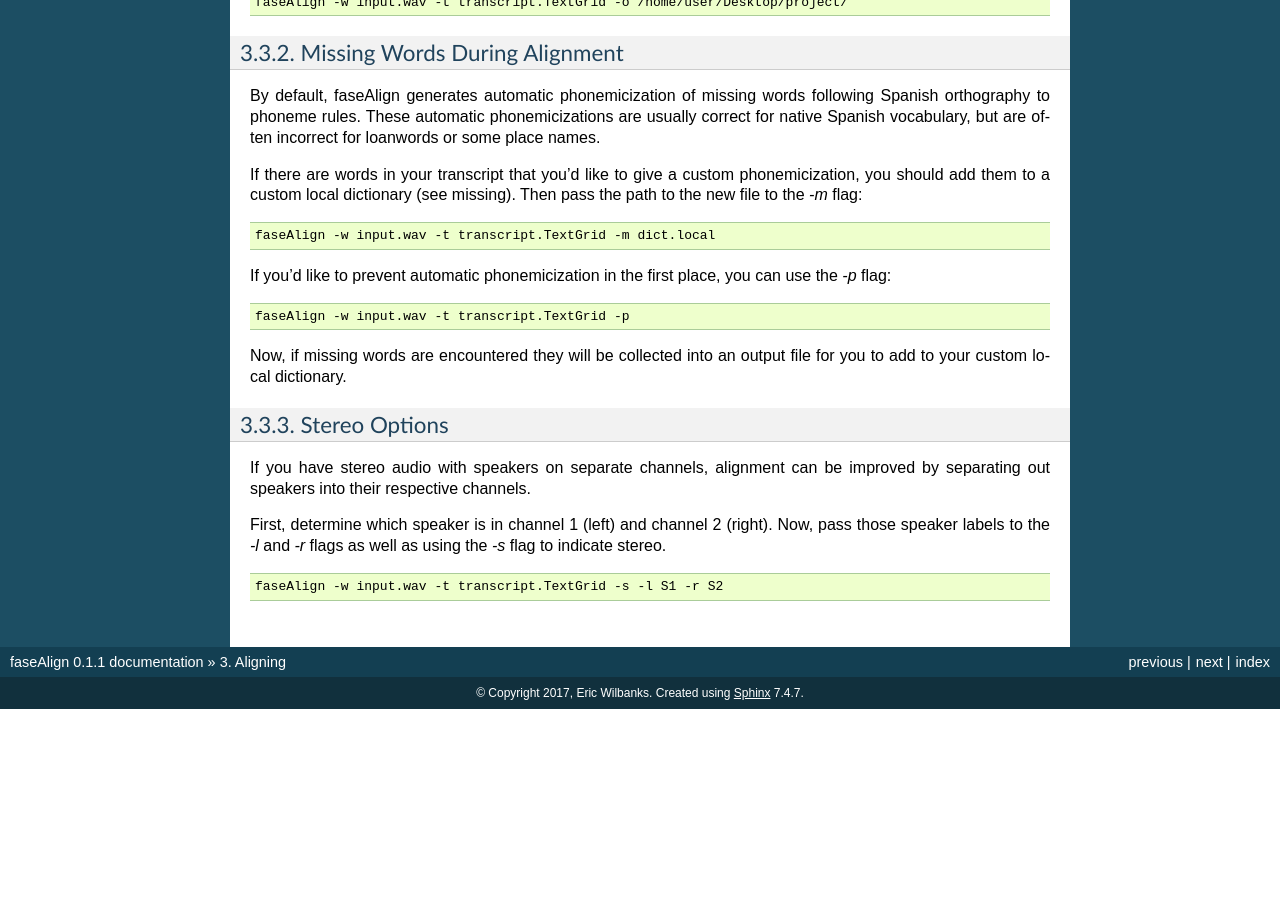
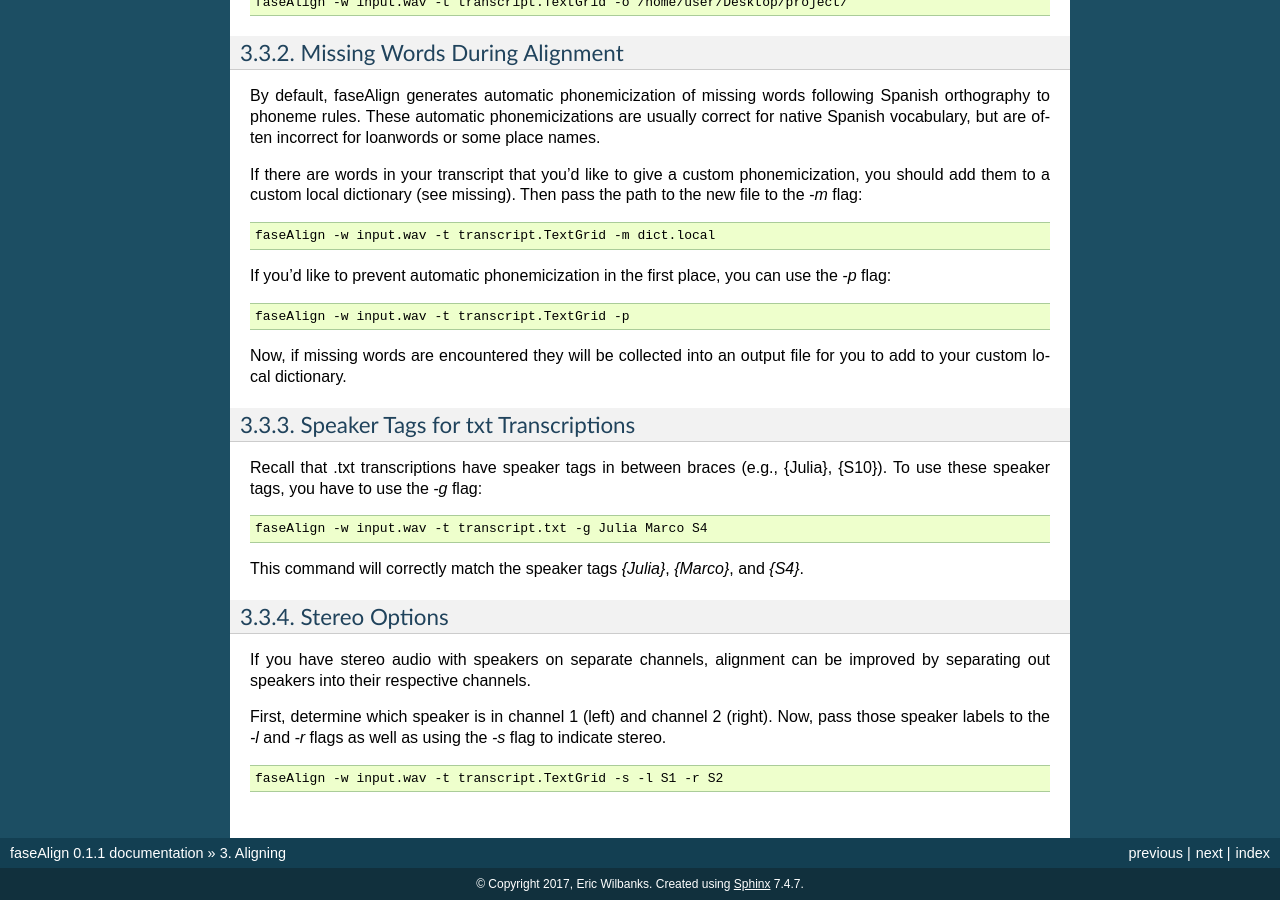
Before and after one commit to EricWilbanks/faseAlign, a Sphinx documentation site: the page built from docs/aligning.rst, in a window 1280 px wide and 900 px high, scrolled down 842 px. Built offline with Sphinx 7.4.7, drawn with Linux system fonts in a browser that asks for light colours; before the commit the page ends 1551 px from its top, so only the background shows below that; some of the changed text lies outside the part shown.

Commit message:
speaker tag update

```diff
--- a/docs/aligning.rst
+++ b/docs/aligning.rst
@@ -69,6 +69,18 @@ If you'd like to prevent automatic phonemicization in the first place, you can u
 
 Now, if missing words are encountered they will be collected into an output file for you to add to your custom local dictionary.
 
+Speaker Tags for txt Transcriptions
++++++++++++++++++++++++++++++++++++
+
+Recall that .txt transcriptions have speaker tags in between braces (e.g., {Julia}, {S10}). To use these speaker tags, you have to use the `-g` flag:
+
+.. code-block:: bash
+
+	faseAlign -w input.wav -t transcript.txt -g Julia Marco S4
+
+This command will correctly match the speaker tags `{Julia}`, `{Marco}`, and `{S4}`.
+
+
 Stereo Options
 ++++++++++++++
 
--- a/docs/preparation.rst
+++ b/docs/preparation.rst
@@ -34,9 +34,9 @@ It is **strongly suggested** to use transcriptions in Praat TextGrid format as i
 
 faseAlign also supports transcriptions in .txt format as in the above example. This approach has the benefit of not needing any determination of turn boundaries, but suffers from slightly poorer alignments. This is due to the fact that the entire wav file is aligned to the entire transcription.  In this method, speakers cannot overlap in the output alignment (since the file is processed in one linear chunk).
 
-Speakers are still separated into different tiers following alignment, through the use of speaker labels (e.g., {S1} and {S2}) which mark utterances belonging to that speaker.
+Speakers are still separated into different tiers following alignment, through the use of speaker labels (e.g., {Julia}, {Speaker1}, {Marcos}) which mark utterances belonging to that speaker.
 
-.. note:: Currently only speaker labels {S1}-{S99} are available for .txt transcriptions
+.. note:: Make sure to use the same speaker tags throughout the transcription. `{Julia}` and `{JULIA}` would be treated as two separate speakers.
 
 |
 |
```
Also changed, not shown: 1 other file.
